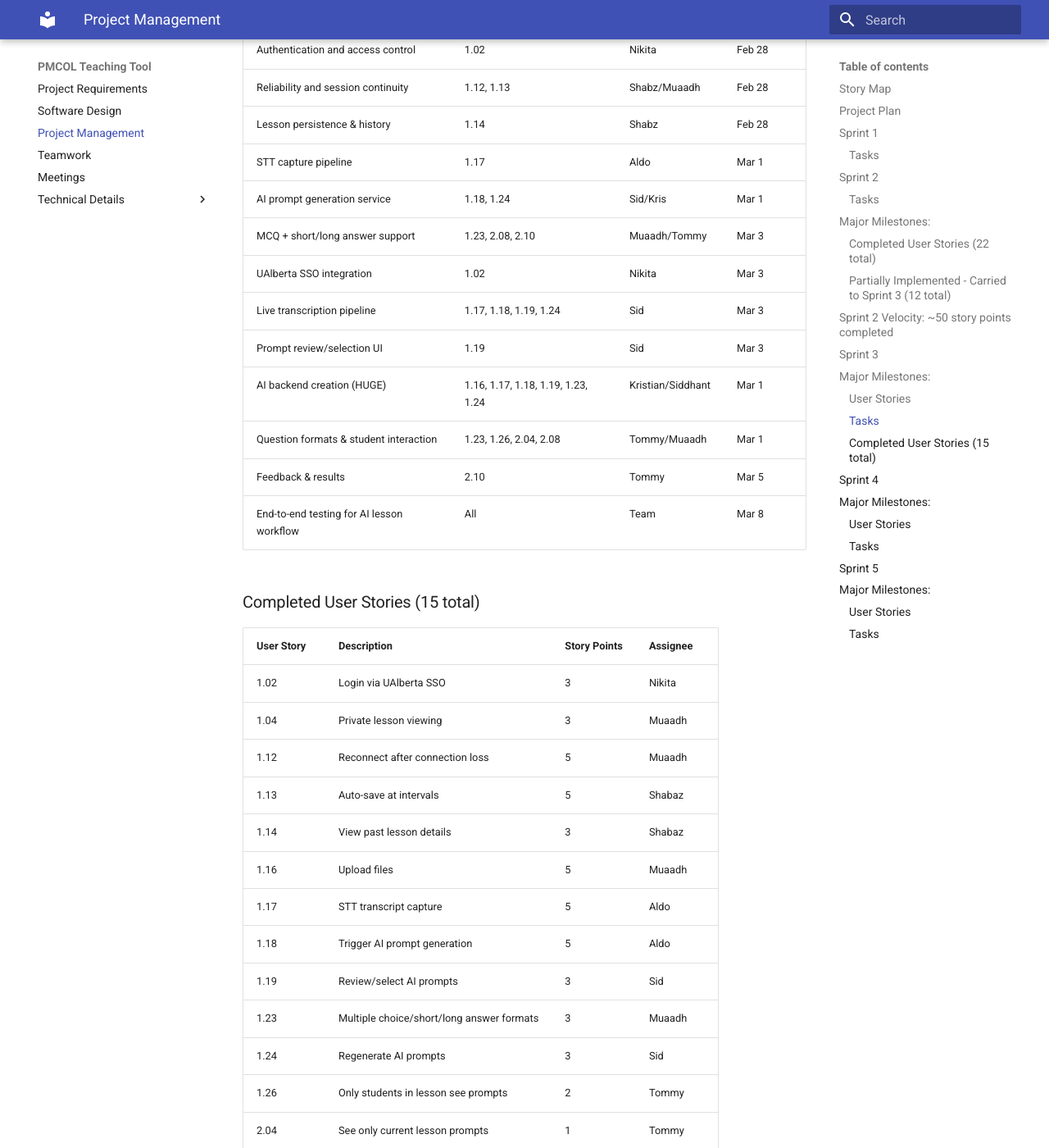
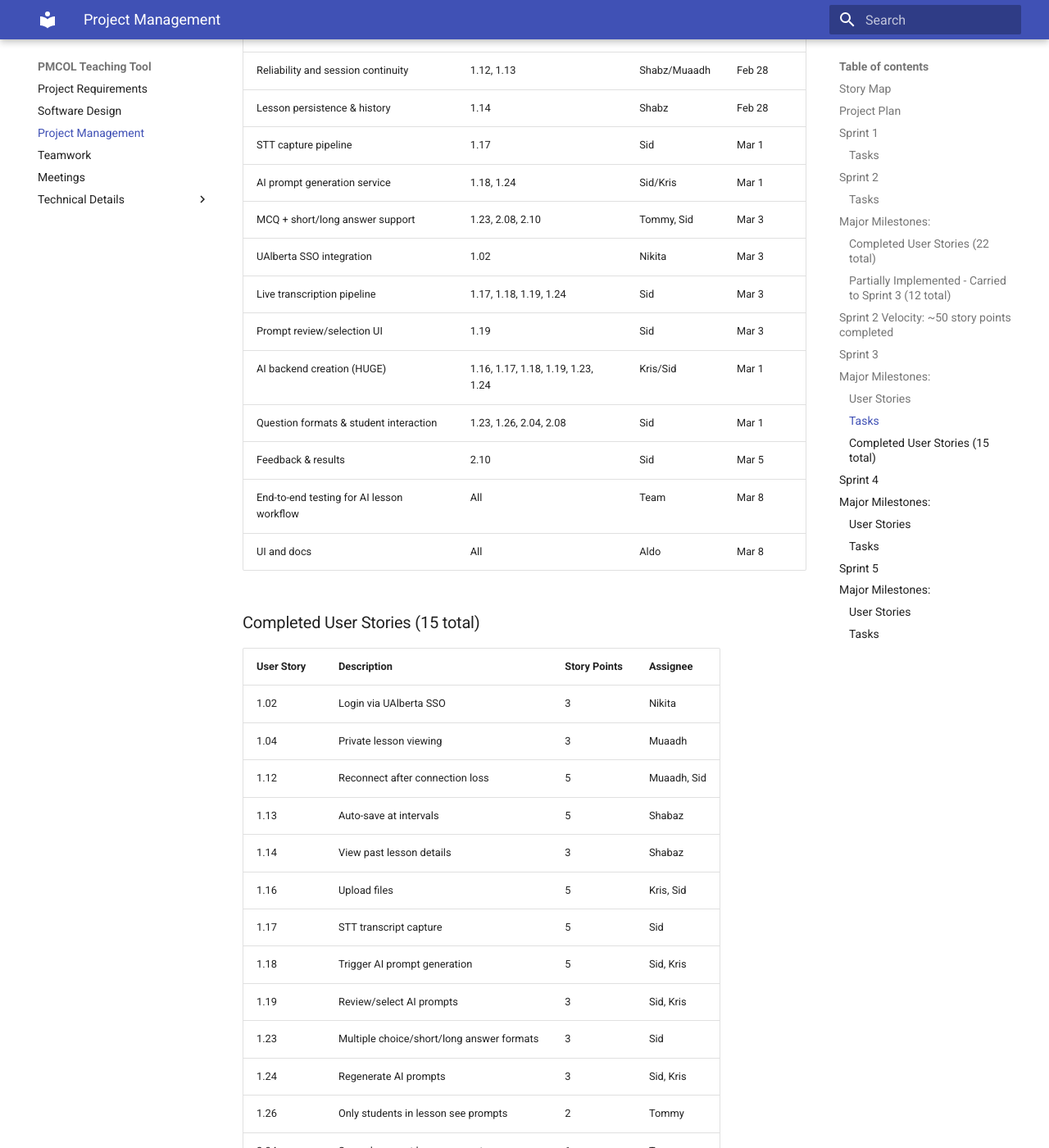
Before and after one commit to siddhantgoel7/Prompt-Ed, an MkDocs documentation site: the page built from docs/project-management.md, in a window 1280 px wide and 1400 px high, scrolled down 7546 px. Shown: the whole window at 82% size. Built offline with MkDocs 1.6.1 and Material for MkDocs 9.7.7, drawn with Linux system fonts in a browser that asks for light colours; some of the changed text lies outside the part shown.

Commit message:
updated project plan

```diff
--- a/docs/project-management.md
+++ b/docs/project-management.md
@@ -151,19 +151,19 @@ Sprint 3 delivers **AI integration** of the system with authentication upgrades,
 | -------------- | ----------------------------------------- | ---------------- | ------------ | ------------ |
 | 1.02           | Login via UAlberta SSO                    | 3                | Must         | Nikita       |
 | 1.04           | Private lesson viewing                    | 3                | Should       | Muaadh       |
-| 1.12           | Reconnect after connection loss           | 5                | Must         | Muaadh       |
+| 1.12           | Reconnect after connection loss           | 5                | Must         | Muaadh, Sid  |
 | 1.13           | Auto-save at intervals                    | 5                | Must         | Shabaz       |
 | 1.14           | View past lesson details                  | 3                | Must         | Shabaz       |
-| 1.16           | Upload files                              | 5                | Must         | Nikita/Muaadh |
-| 1.17           | STT transcript capture                    | 5                | Must         | Aldo         |
-| 1.18           | Trigger AI prompt generation              | 5                | Must         | Aldo         |
+| 1.16           | Upload files                              | 5                | Must         | Sid, Kris    |
+| 1.17           | STT transcript capture                    | 5                | Must         | Sid          |
+| 1.18           | Trigger AI prompt generation              | 5                | Must         | Sid, Kris    |
 | 1.19           | Review/select AI prompts                  | 3                | Must         | Sid          |
-| 1.23           | Multiple choice/short/long answer formats | 3                | Must         | Muaadh       |
+| 1.23           | Multiple choice/short/long answer formats | 3                | Must         | Sid, Kris    |
 | 1.24           | Regenerate AI prompts                     | 3                | Must         | Sid          |
 | 1.26           | Only students in lesson see prompts       | 2                | Should       | Tommy (already implemented) |
 | 2.04           | See only current lesson prompts           | 1                | Must         | Tommy (already implemented) |
-| 2.08           | Select multiple choice options            | 2                | Must         | Tommy        |
-| 2.10           | See MC question feedback                  | 1                | Must         | Tommy        |
+| 2.08           | Select multiple choice options            | 2                | Must         | Tommy, Sid        |
+| 2.10           | See MC question feedback                  | 1                | Must         | Sid        |
 
 **Estimated Sprint Velocity:** ~48–52 points
 
@@ -171,26 +171,27 @@ Sprint 3 delivers **AI integration** of the system with authentication upgrades,
 
 | **Task**                                  | **Related US**                     | **Assignee**             | **Due Date** |
 | ----------------------------------------- | ---------------------------------- | ------------------------ | ------------ |
-| AI backend research and design            | 1.16, 1.17, 1.18, 1.19, 1.23, 1.24 | Kristian                 | Feb 22       |
+| AI backend research and design            | 1.16, 1.17, 1.18, 1.19, 1.23, 1.24 | Sid, Kris                | Feb 22       |
 | Past lesson details retrieval/UI          | 1.14                               | Shabaz                   | Feb 25       |
 | File upload pipeline                      | 1.16                               | Kris/Sid            | Feb 25       |
 | Lesson-isolation checks for student view  | 2.04, 1.26                         | Tommy                    | Feb 25       |
 | Private lesson access control             | 1.04, 1.26                         | Muaadh                   | Feb 28       |
-| Reconnection flow and session recovery    | 1.12                               | Muaadh                   | Feb 28       |
+| Reconnection flow and session recovery    | 1.12                               | Muaadh, Sid                   | Feb 28       |
 | Periodic auto-save implementation         | 1.13                               | Shabaz                   | Feb 28       |
 | Authentication and access control         | 1.02                               | Nikita                   | Feb 28       |
 | Reliability and session continuity        | 1.12, 1.13                         | Shabz/Muaadh             | Feb 28       |
 | Lesson persistence & history              | 1.14                               | Shabz                    | Feb 28       |
-| STT capture pipeline                      | 1.17                               | Aldo                     | Mar 1        |
+| STT capture pipeline                      | 1.17                               | Sid                     | Mar 1        |
 | AI prompt generation service              | 1.18, 1.24                         | Sid/Kris     | Mar 1        |
-| MCQ + short/long answer support           | 1.23, 2.08, 2.10                   | Muaadh/Tommy             | Mar 3        |
+| MCQ + short/long answer support           | 1.23, 2.08, 2.10                   | Tommy, Sid             | Mar 3        |
 | UAlberta SSO integration                  | 1.02                               | Nikita                   | Mar 3        |
 | Live transcription pipeline               | 1.17, 1.18, 1.19, 1.24             | Sid                 | Mar 3        |
 | Prompt review/selection UI                | 1.19                               | Sid                      | Mar 3        |
-| AI backend creation (HUGE)                | 1.16, 1.17, 1.18, 1.19, 1.23, 1.24 | Kristian/Siddhant | Mar 1        |
-| Question formats & student interaction    | 1.23, 1.26, 2.04, 2.08             | Tommy/Muaadh             | Mar 1        |
-| Feedback & results                        | 2.10                               | Tommy                    | Mar 5        |
+| AI backend creation (HUGE)                | 1.16, 1.17, 1.18, 1.19, 1.23, 1.24 | Kris/Sid | Mar 1        |
+| Question formats & student interaction    | 1.23, 1.26, 2.04, 2.08             | Sid             | Mar 1        |
+| Feedback & results                        | 2.10                               | Sid                   | Mar 5        |
 | End-to-end testing for AI lesson workflow | All                                | Team                     | Mar 8        |
+| UI and docs                               | All                                | Aldo                     | Mar 8        |
 
 ### Completed User Stories (15 total)
 
@@ -198,19 +199,19 @@ Sprint 3 delivers **AI integration** of the system with authentication upgrades,
 | -------------- | ----------------------------------------- | ---------------- | -------------- |
 | 1.02           | Login via UAlberta SSO                    | 3                | Nikita         |
 | 1.04           | Private lesson viewing                    | 3                | Muaadh         |
-| 1.12           | Reconnect after connection loss           | 5                | Muaadh         |
+| 1.12           | Reconnect after connection loss           | 5                | Muaadh, Sid         |
 | 1.13           | Auto-save at intervals                    | 5                | Shabaz         |
 | 1.14           | View past lesson details                  | 3                | Shabaz         |
-| 1.16           | Upload files                              | 5                | Muaadh  |
-| 1.17           | STT transcript capture                    | 5                | Aldo           |
-| 1.18           | Trigger AI prompt generation              | 5                | Aldo           |
-| 1.19           | Review/select AI prompts                  | 3                | Sid            |
-| 1.23           | Multiple choice/short/long answer formats | 3                | Muaadh         |
-| 1.24           | Regenerate AI prompts                     | 3                | Sid            |
+| 1.16           | Upload files                              | 5                | Kris, Sid  |
+| 1.17           | STT transcript capture                    | 5                | Sid           |
+| 1.18           | Trigger AI prompt generation              | 5                | Sid, Kris           |
+| 1.19           | Review/select AI prompts                  | 3                | Sid, Kris           |
+| 1.23           | Multiple choice/short/long answer formats | 3                | Sid        |
+| 1.24           | Regenerate AI prompts                     | 3                | Sid, Kris           |
 | 1.26           | Only students in lesson see prompts       | 2                | Tommy          |
 | 2.04           | See only current lesson prompts           | 1                | Tommy          |
-| 2.08           | Select multiple choice options            | 2                | Tommy          |
-| 2.10           | See MC question feedback                  | 1                | Tommy          |
+| 2.08           | Select multiple choice options            | 2                | Tommy, Sid          |
+| 2.10           | See MC question feedback                  | 1                | Tommy, Sid          |
 
 **Sprint 3 Velocity:** ~49 story points completed
 
```
